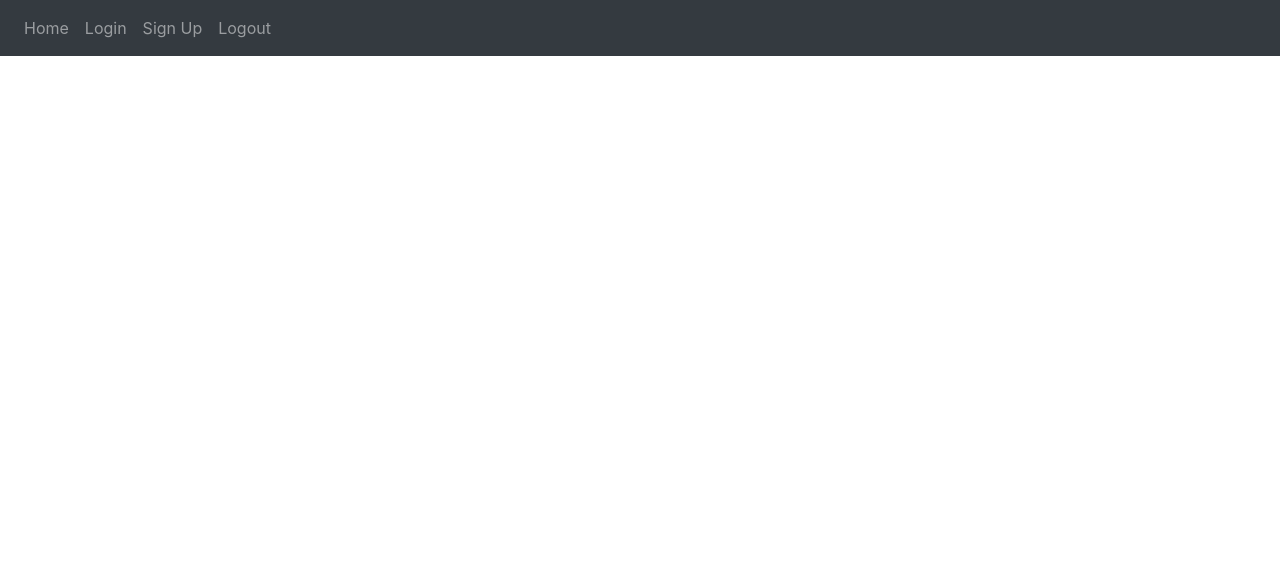
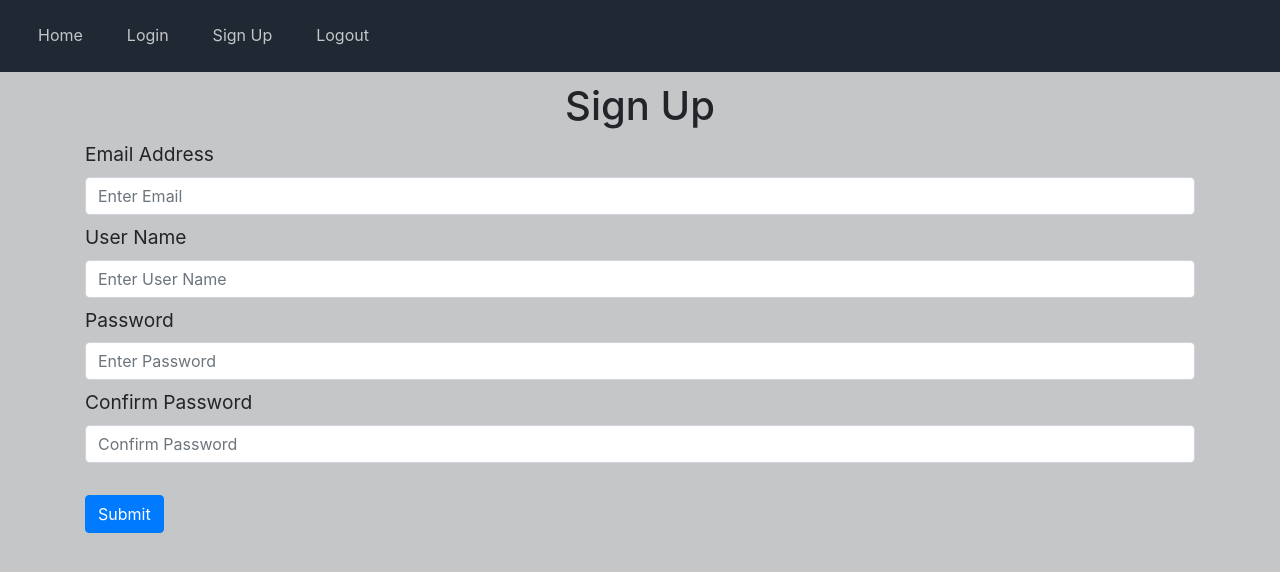
Before and after one commit to Boxcat21/TestWebApp, a Flask app: page /sign_up in a window 1280 px wide. Shown: the top 572 px of the page. Run offline with Flask 2, Linux system fonts and the light colour scheme; some libraries are stand-ins or nearby versions.

Commit message:
front-end changes

```diff
--- a/website/__init__.py
+++ b/website/__init__.py
@@ -12,7 +12,7 @@ from flask import Flask
 def create_app():
     app = Flask(__name__)
     #TODO store secret key in a seperate file that is ignored but gitignore (so people cant just look at the key on)
-    app.config['SECRET KEY'] = 'ihaveascendedtoavehicle'
+    app.config['SECRET_KEY'] = 'ihaveascendedtoavehicle'
 
     #grabs blueprints
     from .views import viewsVar
--- a/website/auth.py
+++ b/website/auth.py
@@ -1,15 +1,17 @@
 # NOTES ABOUT FILE
 #
 # Function: authentication
-#
-#
-#
-from flask import Blueprint, render_template
+# About:
+# - outlines the url suffix of each webpage through a route-function matching
+# - defines the http methods used on each page
+#   - POST: requests that process information on the page
+#   - GET: the default request that loads information onto the page
+from flask import Blueprint, render_template, request, flash
 
 authVar = Blueprint('authBlueprint', __name__)
 
 
-@authVar.route('login')
+@authVar.route('login', methods=['GET', 'POST'])
 def login():
     return render_template("login.html")
 
@@ -17,6 +19,26 @@ def login():
 def logout():
     return render_template("logout.html")
 
-@authVar.route('sign_up')
+@authVar.route('sign_up', methods=['GET', 'POST'])
 def sign_up():
+    if request.method == 'POST':
+        #retrieval of information
+        email = request.form.get('email')
+        userName = request.form.get('userName')
+        password1 = request.form.get('password1')
+        password2 = request.form.get('password2')
+
+        #send user an error msg if basic checks not met
+        if len(email) == 0 or len(userName) == 0 or len(password1) == 0:
+            flash('User input has empty fields', category='error')
+        elif password1 != password2:
+            flash('User passwords do not match', category='error')
+        else:
+            flash('Account created', category='success')
+            #checks passed, add the user to the database
+            pass
+
+
+    #baseline, show the default sign up page
+    #implied GET request always
     return render_template("sign_up.html")
--- /dev/null
+++ b/website/static/styles.css
@@ -0,0 +1,38 @@
+body {
+    background-color: #c5c6c7;
+}
+
+.navItem {
+    padding: 0px;
+    margin: 5px;
+    font-size: 16px;
+    font-weight: 400;
+    border-radius: 30px;
+    border: solid 2px !important;
+    border-color: #1f2833 !important;
+}
+
+.navItem a {
+    padding-bottom: 10px;
+    padding-left: 15px !important;
+    padding-right: 15px !important;
+    color: #c5c6c7 !important;
+    transition: 0.3s !important;
+}
+
+.navItem a:hover {
+    color: #0088a9 !important;
+}
+
+.pageTitles {
+    margin: 10px;
+    text-align: center;
+}
+
+.prompt {
+    font-size: larger;
+}
+
+.in {
+    margin-bottom: 8px;
+}
--- a/website/templates/base.html
+++ b/website/templates/base.html
@@ -3,6 +3,7 @@
     <head>
         <meta charset="UTF-8"/>
         <meta name="viewport" content="width=device-width, initial-scale=1"/>
+
         <link
         rel="stylesheet"
         href="https://stackpath.bootstrapcdn.com/bootstrap/4.4.1/css/bootstrap.min.css"
@@ -15,23 +16,50 @@
         crossorigin="anonymous"
         />
 
+        <link rel="stylesheet" href="{{ url_for('static', filename='styles.css') }}">
         <title>{%block title%}Default{% endblock %}</title>
     </head>
 
     <body>
-        <nav class="navbar navbar-expand-lg navbar-dark bg-dark">
+        <nav class="navbar navbar-expand-lg navbar-dark" style="background-color: #1f2833;">
             <button class="navbar-toggler" type="button" data-toggle="collapse" data-target="#navbar">
                 <span class="navbar-toggler-icon"></span>
             </button>
             <div class="collapse navbar-collapse" id="navbar">
-                <div class="navbar-nav">
-                    <a class="nav-item nav-link" id="home" href="/">Home</a>
-                    <a class="nav-item nav-link" id="login" href="/login">Login</a>
-                    <a class="nav-item nav-link" id="sign_up" href="/sign_up">Sign Up</a>
-                    <a class="nav-item nav-link" id="logout" href="/logout">Logout</a>
+                <div class="navbar-nav navCon">
+                    <div class="navItem"><a class="nav-item nav-link" id="home" href="/">Home</a></div>
+                    <div class="navItem"><a class="nav-item nav-link" id="login" href="/login">Login</a></div>
+                    <div class="navItem"><a class="nav-item nav-link" id="sign_up" href="/sign_up">Sign Up</a></div>
+                    <div class="navItem"><a class="nav-item nav-link" id="logout" href="/logout">Logout</a></div>
                 </div>
             </div>
         </nav>
+
+        <!--
+            The following block of code is jinja syntax in order to display messages
+        -->
+        {% with messages = get_flashed_messages(with_categories=true) %}
+            {% if messages %}
+                {% for category, message in messages %}
+                    {% if category == 'error'%}
+                        <div class="alert alert-danger alert-dismissable fade show" role="alert">
+                            {{message}}
+                            <button type="button" class="close" date-dismiss="alert">
+                                <span aria-hidden="true">&times;</span>
+                            </button>
+                        </div>
+                    {% elif category == 'success' %}
+                        <div class="alert alert-success alert-dismissable fade show" role="alert">
+                            {{message}}
+                            <button type="button" class="close" date-dismiss="alert">
+                                <span aria-hidden="true">&times;</span>
+                            </button>
+                        </div>
+                    {% endif %}
+                {% endfor %}
+            {% endif %}
+        {% endwith %}
+
         <div class="container">
             {% block content %}
             {% endblock %}
--- a/website/templates/home.html
+++ b/website/templates/home.html
@@ -3,4 +3,4 @@
 
 {%block content%}
     <h1>This is the homepage</h1>
-{%endblock%}
+{% endblock %}
--- a/website/templates/logout.html
+++ b/website/templates/logout.html
@@ -1,2 +1,6 @@
 {% extends "base.html" %}
 {% block title %}Logout{% endblock %}
+
+{% block content %}
+    <h1>This is the logout page</h1>
+{% endblock %}
--- a/website/templates/sign_up.html
+++ b/website/templates/sign_up.html
@@ -1,2 +1,24 @@
 {% extends "base.html" %}
 {% block title %}Sign Up{% endblock %}
+
+{% block content %}
+    <form method="POST">
+        <h1 class="pageTitles">Sign Up</h1>
+        <div class="form-group">
+            <label for="email" class="prompt">Email Address</label>
+            <input type="email" class="form-control in" id="email" name="email" placeholder="Enter Email">
+
+            <label for="userName" class="prompt">User Name</label>
+            <input type="text" class="form-control in" id="userName" name="userName" placeholder="Enter User Name">
+
+            <label for="password1" class="prompt">Password</label>
+            <input type="password" class="form-control in" id="password1" name="password1" placeholder="Enter Password">
+
+            <label for="password2" class="prompt">Confirm Password</label>
+            <input type="password" class="form-control in" id="password2" name="password2" placeholder="Confirm Password">
+            <br>
+            <button type="submit" class="btn btn-primary">Submit</button>
+        </div>
+
+    </form>
+{% endblock %}
```
Also changed, not shown: website/templates/login.html (+16 -1 lines).
